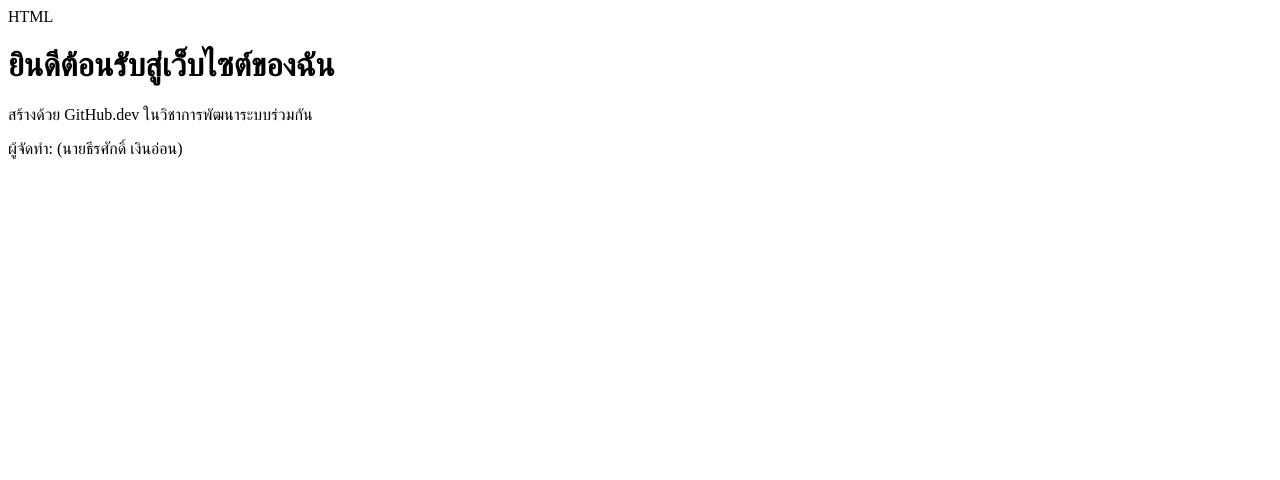
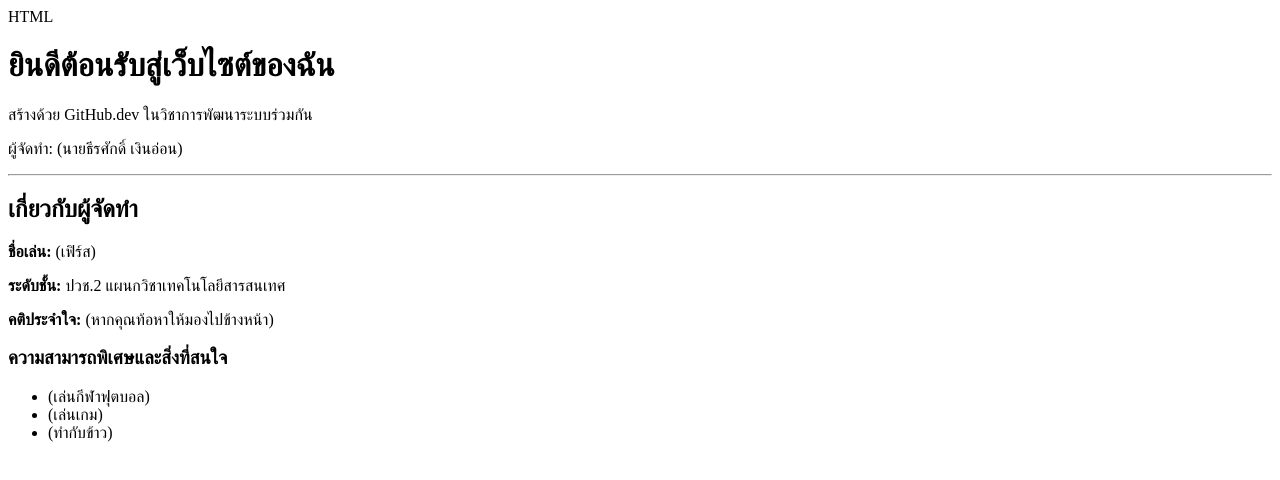
Before and after one commit to s33318-oss/my-first-repo, a plain HTML site: page index.html in a window 1280 px wide. Drawn offline with Linux system fonts and the light colour scheme.

Commit message:
อัปเดตข้อมูลในสาขา proture-profile

```diff
--- a/index.html
+++ b/index.html
@@ -9,5 +9,18 @@ HTML
     <h1>ยินดีต้อนรับสู่เว็บไซต์ของฉัน</h1>
     <p>สร้างด้วย GitHub.dev ในวิชาการพัฒนาระบบร่วมกัน</p>
     <p>ผู้จัดทำ: (นายธีรศักดิ์ เงินอ่อน)</p>
+    </p>
+    <hr>
+    <h2>เกี่ยวกับผู้จัดทำ</h2>
+    <p><strong>ชื่อเล่น:</strong> (เฟิร์ส)</p>
+    <p><strong>ระดับชั้น:</strong> ปวช.2 แผนกวิชาเทคโนโลยีสารสนเทศ</p>
+    <p><strong>คติประจำใจ:</strong> (หากคุณท้อหาให้มองไปข้างหน้า)</p>
+
+    <h3>ความสามารถพิเศษและสิ่งที่สนใจ</h3>
+    <ul>
+        <li>(เล่นกีฬาฟุตบอล)</li>
+        <li>(เล่นเกม)</li>
+        <li>(ทำกับข้าว)</li>
+    </ul>
 </body>
 </html>
```
